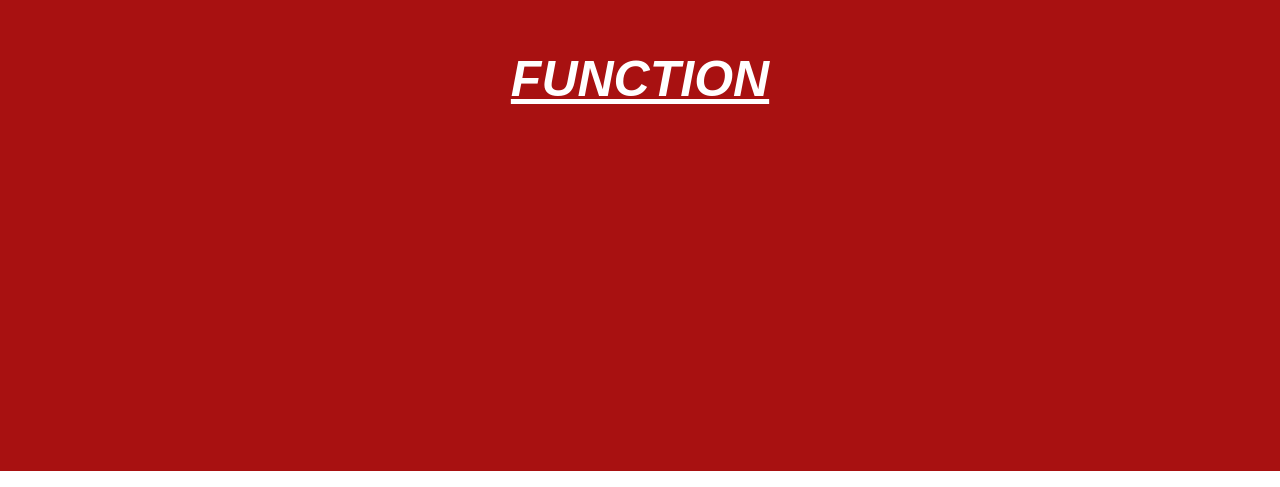
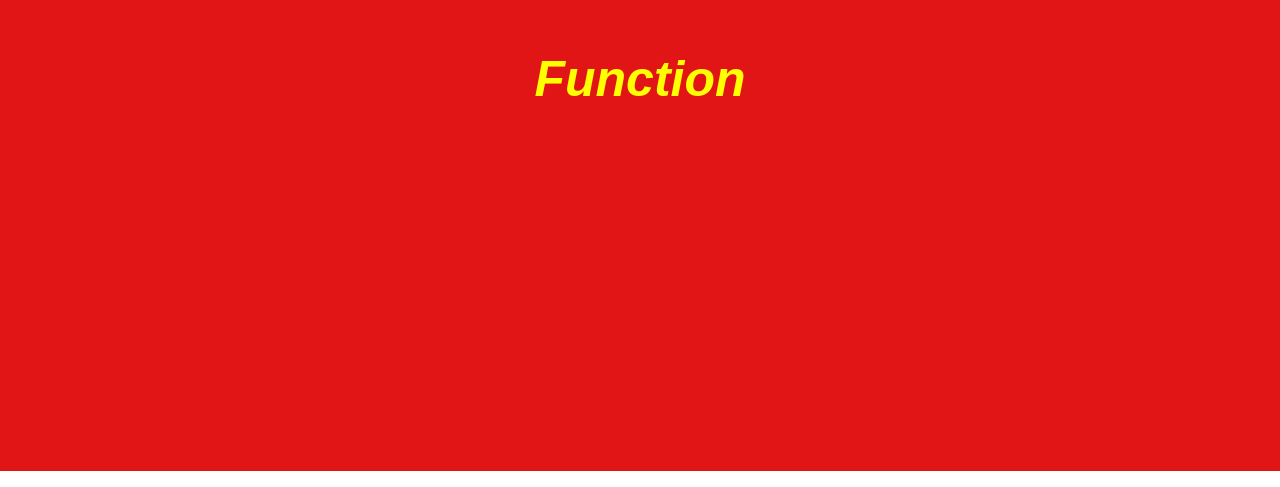
Before and after one commit to BipinAdhikari10/JavaScriptPractice, a plain HTML site: page 2.JavaScript program to print sum of all elements in an array/index.html in a window 1280 px wide. Shown: the part 313-800 px from the top of the page. Drawn offline with Linux system fonts and the light colour scheme.

Commit message:
JavaScript program to find area of rectangle

```diff
--- a/2.JavaScript program to print sum of all elements in an array/script.js
+++ b/2.JavaScript program to print sum of all elements in an array/script.js
@@ -1,11 +1,87 @@
+// function arraySum(array) {
+//   let sum = 0;
+//   for (let i = 0; i < array.length; i++) {
+//     sum = sum + array[i];
+//   }
+//   return sum;
+// }
+// let arayNum = [2, 4];
+// const sum = arraySum(arayNum);
+
+// console.log(`The sum of array is ${sum}`);
+
+// function arraySum(array) {
+//   let sum = 0;
+//   for (let i = 0; i < array.length; i++) {
+//     sum = sum + array[i];
+//   }
+//   return sum;
+// }
+
+// let arrayNum = [5, 4];
+// const sum = arraySum(arrayNum);
+// console.log(`The sum of array is ${sum}`);
+
+// function arraySum(array) {
+//   let sum = 0;
+//   for (let i = 0; i < array.length; i++) {
+//     sum = sum + array[i];
+//   }
+//   return sum;
+// }
+// let arrayNum = [2, 5];
+// const sum = arraySum(arrayNum);
+// console.log(`The sum of array is ${sum}`);
+
+// function arraySum(array) {
+//   let sum = 0;
+//   for (let i = 0; i < array.length; i++) {
+//     sum = sum + array[i];
+//   }
+//   return sum;
+// }
+// let arrayNum = [1, 2, 3, 4, 5, 6, 7, 8, 9];
+// const sum = arraySum(arrayNum);
+// console.log(`The sum of an array is ${sum}`);
+
+// function arraySum(array) {
+//   let sum = 0;
+//   for (let i = 0; i < array.length; i++) {
+//     sum = sum + array[i];
+//   }
+//   return sum;
+// }
+// let arrayNum = [2, 5, 8, 9];
+// const sum = arraySum(arrayNum);
+// console.log(`The sum of an array is ${sum}`);
+
 function arraySum(array) {
   let sum = 0;
   for (let i = 0; i < array.length; i++) {
     sum = sum + array[i];
   }
+  console.log("Hello World");
   return sum;
 }
-let arayNum = [2, 4];
-const sum = arraySum(arayNum);
 
-console.log(`The sum of array is ${sum}`);
+const sum = arraySum([2, 6]); //8
+console.log(`The sum of an array is ${sum}`); //The sum of an array is 8
+
+function addSum(a, b) {
+  let sum = a + b;
+  return sum;
+}
+const addedValue = addSum(2, 3); //5
+console.log(addedValue); //Print 5
+
+const arraySum2 = arraySum([1, 6, 7]);
+const a = 2;
+const b = 4;
+const sum2 = addSum(a, b);
+console.log(arraySum2, sum2);
+
+// function arraySum(array)
+// {
+//   let sum=0;
+//   for(let i=0;i<array.length;i++)
+// }
--- a/2.JavaScript program to print sum of all elements in an array/style.css
+++ b/2.JavaScript program to print sum of all elements in an array/style.css
@@ -1,4 +1,4 @@
-* {
+/* * {
   padding: 0;
   margin: 0;
   box-sizing: border-box;
@@ -20,4 +20,54 @@
   left: 50%;
   top: 50%;
   transform: translate(-50%, -50%);
+/* } */
+/*
+* {
+  padding: 0;
+  margin: 0;
+  box-sizing: border-box;
 }
+
+.main {
+  background-color: #0000f0;
+  color: #ffff00;
+  height: 98vh;
+  position: relative;
+}
+.main-heading {
+  font-size: 50px;
+  font-family: sans-serif;
+  font-weight: 900;
+  font-style: italic;
+  text-decoration: underline;
+  text-transform: uppercase;
+  position: absolute;
+  left: 50%;
+  top: 50%;
+  transform: translate(-50%, -50%);
+}  */
+
+* {
+  padding: 0;
+  margin: 0;
+  box-sizing: border-box;
+}
+
+.main {
+  background-color: #e11515;
+  color: #ffff00;
+  height: 98vh;
+  position: relative;
+}
+
+.main-heading {
+  font-size: 50px;
+  font-family: sans-serif;
+  font-weight: 900;
+  font-style: italic;
+  text-decoration: double;
+  position: absolute;
+  left: 50%;
+  top: 50%;
+  transform: translate(-50%, -50%);
+}
--- /dev/null
+++ b/3.JavaScript program to find area of rectangle/script.js
@@ -0,0 +1,4 @@
+let length = 5;
+let width = 4;
+let area = length * width;
+console.log("The area of rectangle is", area);
--- /dev/null
+++ b/3.JavaScript program to find area of rectangle/style.css
@@ -0,0 +1,25 @@
+* {
+  padding: 0;
+  margin: 0;
+  box-sizing: border-box;
+}
+
+.main {
+  background-color: #0000ff;
+  color: #ff00ff;
+  height: 98vh;
+  position: relative;
+}
+
+.main-heading {
+  font-size: 50px;
+  font-family: sans-serif;
+  font-weight: 900;
+  font-style: italic;
+  text-decoration: underline;
+  text-transform: uppercase;
+  position: absolute;
+  left: 50%;
+  top: 50%;
+  transform: translate(-50%, -50%);
+}
```
Also changed, not shown: 3.JavaScript program to find area of rectangle/index.html (added, +14 -0 lines).
